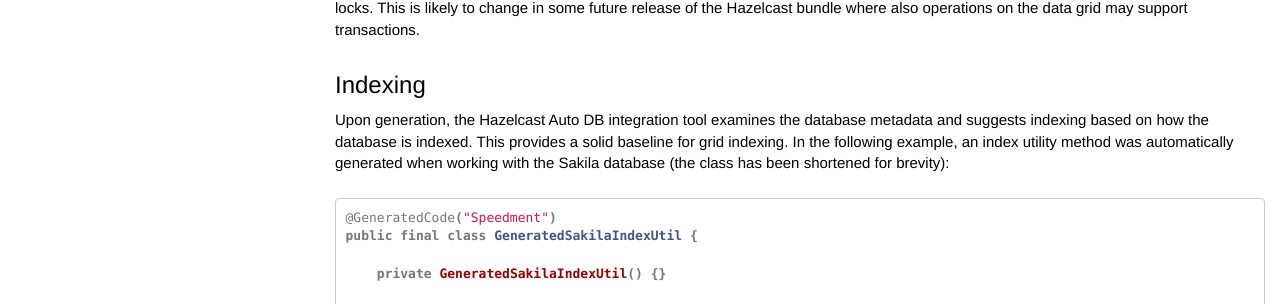
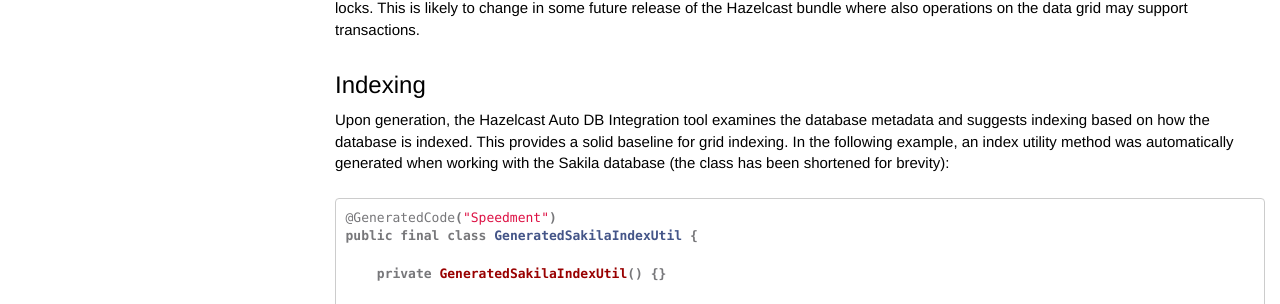
Before and after one commit to speedment/speedment-doc, a Jekyll site: the page built from pages/hazelcast.md, in a window 1280 px wide and 900 px high, scrolled down 17576 px. Shown: the part 149-453 px from the top of the window. Built offline with Jekyll 4.4.1, drawn with Linux system fonts in a browser that asks for light colours; nearby versions of some CDN libraries; comment, search, counter and statistics services are not loaded; some of the changed text lies outside the part shown.

Commit message:
Fix typo

````diff
--- a/pages/hazelcast.md
+++ b/pages/hazelcast.md
@@ -782,7 +782,7 @@
 of the Hazelcast bundle where also operations on the data grid may support transactions.
 
 ## Indexing
-Upon generation, the Hazelcast Auto DB integration tool examines the database metadata and suggests indexing based on how the database is indexed. This provides a solid baseline for grid indexing.
+Upon generation, the Hazelcast Auto DB Integration tool examines the database metadata and suggests indexing based on how the database is indexed. This provides a solid baseline for grid indexing.
 In the following example, an index utility method was automatically generated when working with the Sakila database (the class has been shortened for brevity):
 ```java
 @GeneratedCode("Speedment")
@@ -941,8 +941,8 @@
 
 ### Hazelcast cloud
 
-Hazelcast Auto DB integration verison 3.1.14 and later are ready for usage in Hazelcast cloud. A cloud instance is defined by three
-parameters - the name, the group password and the discovery token. These three are supplied to Hazelcast Auto DB integration
+Hazelcast Auto DB Integration verison 3.1.14 and later are ready for usage in Hazelcast cloud. A cloud instance is defined by three
+parameters - the name, the group password and the discovery token. These three are supplied to Hazelcast Auto DB Integration
 via a `HazelcastCloudConfig` as follows.
 
 ``` java
````
